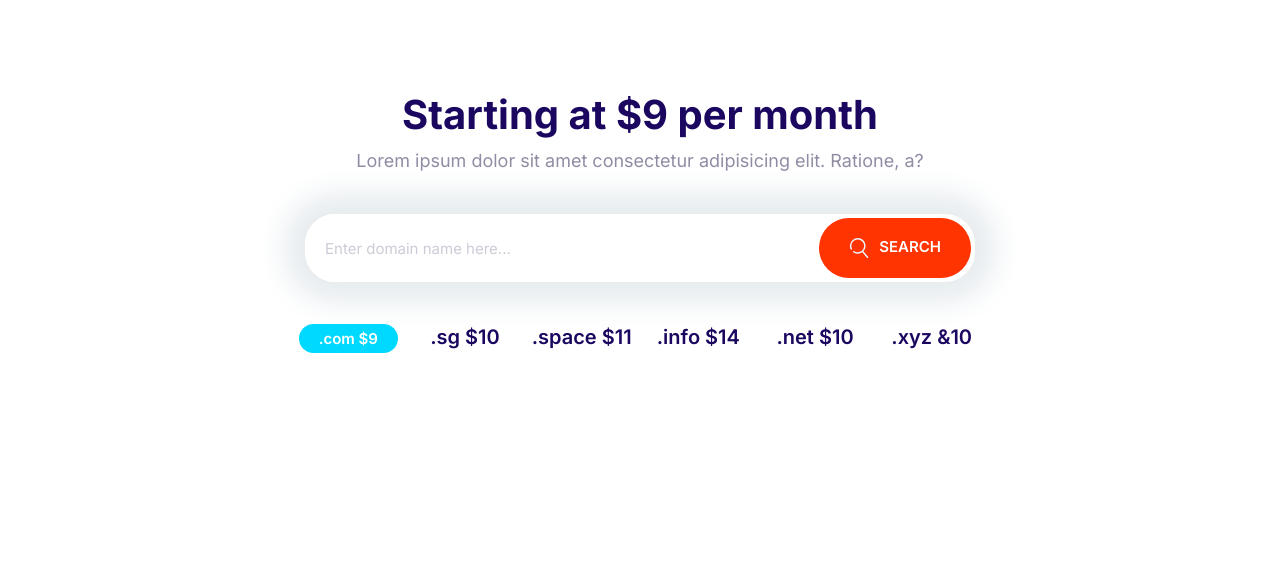
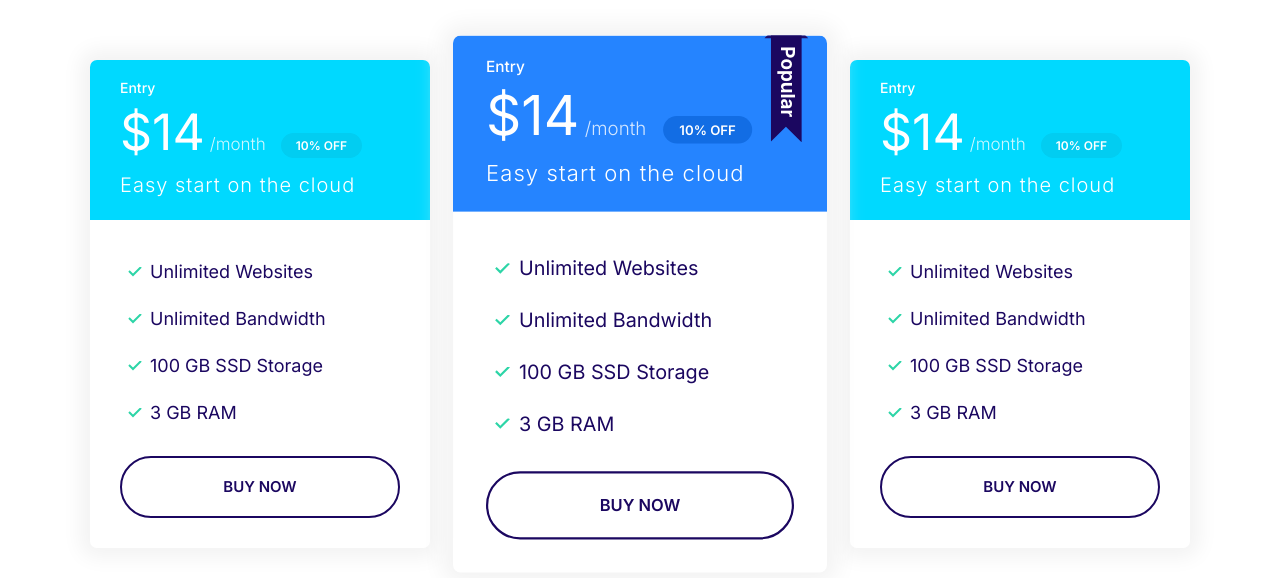
Before and after one commit to Magus-programmer/Clould-hosting, a plain HTML site: page index.html in a window 1280 px wide. Drawn offline with Linux system fonts and the light colour scheme.

Commit message:
Define the plans block.

```diff
--- a/css/styles.css
+++ b/css/styles.css
@@ -334,7 +334,15 @@ a {
   background: #02cdf1;
 }
 
+.card--primary .badge--primary {
+  background: #126de4;
+}
+
 /* Plans */
+.plans {
+  transition: transform 0.2s ease-out;
+}
+
 .plan__name {
   color: #fff;
   margin: 0;
@@ -364,6 +372,10 @@ a {
   margin-bottom: 2rem;
 }
 
+.plan--popular {
+  transform: scale(1.1);
+}
+
 .plan--popular .card__header {
   position: relative;
 }
@@ -375,6 +387,14 @@ a {
   position: absolute;
   top: -3px;
   right: 5%;
+}
+
+.plan:hover {
+  transform: scale(1.05);
+}
+
+.plan--popular:hover {
+  transform: scale(1.15);
 }
 
 @media screen and (min-width: 1024px) {
@@ -729,3 +749,13 @@ a {
     grid-template-columns: repeat(auto-fit, minmax(10rem, 1fr));
   }
 }
+
+/* Plans Block */
+.block-plans .grid {
+  gap: 8rem 4rem;
+}
+
+.block-plans .card {
+  max-width: 500px;
+  margin: 0 auto;
+}
--- a/index.html
+++ b/index.html
@@ -14,33 +14,69 @@
     <link rel="stylesheet" href="css/styles.css" />
   </head>
   <body>
-    <section class="block container block-domain">
-      <header class="block__header">
-        <h2>Starting at $9 per month</h2>
-        <p>
-          Lorem ipsum dolor sit amet consectetur adipisicing elit. Ratione, a?
-        </p>
-      </header>
-      <div class="input-group">
-        <input
-          type="text"
-          class="input"
-          placeholder="Enter domain name here..."
-        />
-        <button class="btn btn--accent">
-          <svg class="icon icon--white">
-            <use xlink:href="images/sprite.svg#search"></use></svg
-          >Search
-        </button>
+    <section class="block container block-plans">
+      <div class="grid grid--1x3">
+        <div class="plan">
+          <div class="card card--secondary">
+            <header class="card__header">
+              <h3 class="plan__name">Entry</h3>
+              <span class="plan__price">$14</span>
+              <span class="plan__billing-cycle">/month</span>
+              <span class="badge badge--secondary badge--small">10% OFF</span>
+              <span class="plan__description">Easy start on the cloud</span>
+            </header>
+            <div class="card__body">
+              <ul class="list list--tick">
+                <li class="list__item">Unlimited Websites</li>
+                <li class="list__item">Unlimited Bandwidth</li>
+                <li class="list__item">100 GB SSD Storage</li>
+                <li class="list__item">3 GB RAM</li>
+              </ul>
+              <button class="btn btn--outline btn--block">BUY NOW</button>
+            </div>
+          </div>
+        </div>
+        <div class="plan plan--popular">
+          <div class="card card--primary">
+            <header class="card__header">
+              <h3 class="plan__name">Entry</h3>
+              <span class="plan__price">$14</span>
+              <span class="plan__billing-cycle">/month</span>
+              <span class="badge badge--primary badge--small">10% OFF</span>
+              <span class="plan__description">Easy start on the cloud</span>
+            </header>
+            <div class="card__body">
+              <ul class="list list--tick">
+                <li class="list__item">Unlimited Websites</li>
+                <li class="list__item">Unlimited Bandwidth</li>
+                <li class="list__item">100 GB SSD Storage</li>
+                <li class="list__item">3 GB RAM</li>
+              </ul>
+              <button class="btn btn--outline btn--block">BUY NOW</button>
+            </div>
+          </div>
+        </div>
+        <div class="plan">
+          <div class="card card--secondary">
+            <header class="card__header">
+              <h3 class="plan__name">Entry</h3>
+              <span class="plan__price">$14</span>
+              <span class="plan__billing-cycle">/month</span>
+              <span class="badge badge--secondary badge--small">10% OFF</span>
+              <span class="plan__description">Easy start on the cloud</span>
+            </header>
+            <div class="card__body">
+              <ul class="list list--tick">
+                <li class="list__item">Unlimited Websites</li>
+                <li class="list__item">Unlimited Bandwidth</li>
+                <li class="list__item">100 GB SSD Storage</li>
+                <li class="list__item">3 GB RAM</li>
+              </ul>
+              <button class="btn btn--outline btn--block">BUY NOW</button>
+            </div>
+          </div>
+        </div>
       </div>
-      <ul class="list block-domain__prices">
-        <li><span class="badge badge--secondary">.com $9</span></li>
-        <li>.sg $10</li>
-        <li>.space $11</li>
-        <li>.info $14</li>
-        <li>.net $10</li>
-        <li>.xyz &10</li>
-      </ul>
     </section>
     <script src="js/main.js"></script>
   </body>
```
Also changed, not shown: components/plansBlock.html (added, +64 -0 lines).
